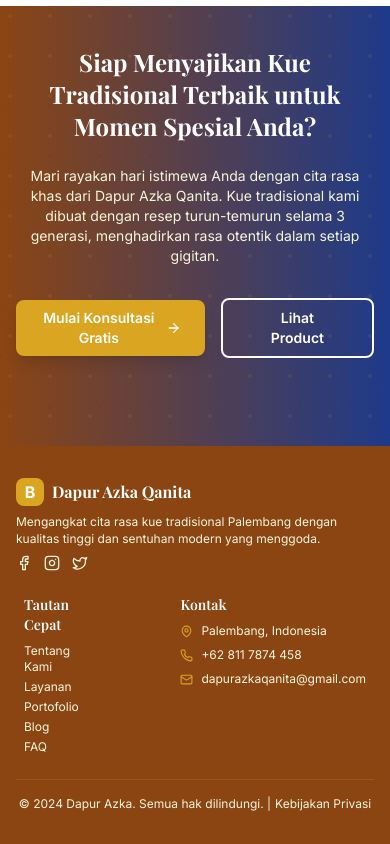
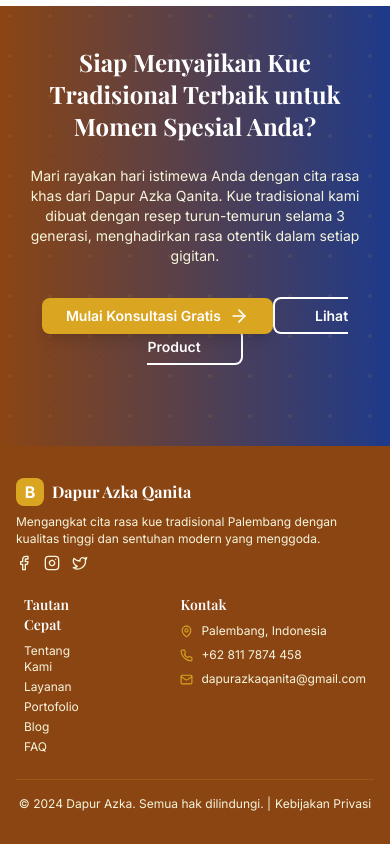
Before and after one commit to vivi211111/DapurAzkaQanita, a React (Vite) app: page / in a window 390 px wide. Shown: the part 3078-3922 px from the top of the page. Built offline with nearby package versions, Linux system fonts and the light colour scheme.

Commit message:
checkout

```diff
--- a/src/components/home/CTASection.jsx
+++ b/src/components/home/CTASection.jsx
@@ -24,7 +24,7 @@
           Kue tradisional kami dibuat dengan resep turun-temurun selama 3 generasi, menghadirkan rasa otentik dalam setiap gigitan.
         </p>
         {/*MOBILE */}
-        <div className="block md:hidden flex sm:flex-row gap-4 justify-center items-center mb-12">
+        <div className="block md:hidden sm:flex-row gap-4 justify-center items-center mb-12">
           <Link
             to="/contact"
             className="bg-batik-gold hover:bg-batik-gold/90 text-white text-sm font-semibold py-2 px-6 rounded-lg transition-all duration-300 transform hover:scale-105 shadow-lg inline-flex items-center"
@@ -41,7 +41,7 @@
           </Link>
         </div>
         {/*DESKTOP */}
-        <div className="hidden md:block flex sm:flex-row gap-4 justify-center items-center mb-12">
+        <div className="hidden md:block sm:flex-row gap-4 justify-center items-center mb-12">
           <Link
             to="/contact"
             className="bg-batik-gold hover:bg-batik-gold/90 text-white font-semibold py-4 px-8 rounded-lg transition-all duration-300 transform hover:scale-105 shadow-lg inline-flex items-center"
--- a/src/pages/Checkout.jsx
+++ b/src/pages/Checkout.jsx
@@ -1017,8 +1017,7 @@
 
                     <div className="mt-6 text-center text-sm text-gray-600 bg-blue-50 p-4 rounded-lg">
                       <p className="font-semibold text-blue-800 mb-2">
-                        🙏 Terima kasih telah berbelanja di Dapur Azka Qanita
-                        Batik!
+                        🙏 Terima kasih telah berbelanja di Dapur Azka Qanita!
                       </p>
                       <p>
                         Kami akan segera memproses pesanan Anda dan menghubungi
```
